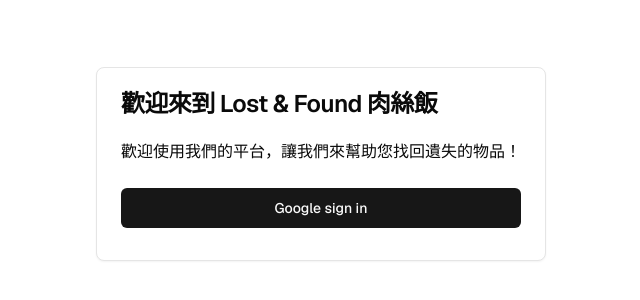
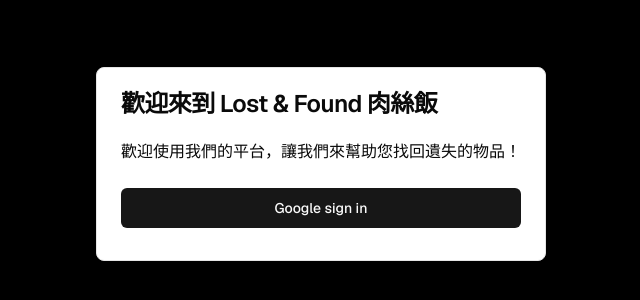
Before and after one commit to SAD-IM-project/blood, a Next.js app: page / in a window 1280 px wide. Shown: the part 236-536 px from the top of the page, without its empty margins (319-959 px from the left). Built offline with nearby package versions, Linux system fonts and the light colour scheme.

Commit message:
style: change layout to black, text to white

```diff
--- a/app/(main)/layout.tsx
+++ b/app/(main)/layout.tsx
@@ -59,7 +59,7 @@
         </div>
       ) : (
         <>
-          <header className="sticky top-0 flex h-16 items-center gap-4 border-b bg-background px-4 md:px-6 justify-between w-full bg-white z-50">
+          <header className="sticky top-0 flex h-16 items-center gap-4 border-b bg-background px-4 md:px-6 justify-between w-full bg-black text-white z-50">
             <nav className="flex items-center gap-2 text-lg font-semibold md:text-base">
               <Link
                 href="/all"
--- a/app/layout.tsx
+++ b/app/layout.tsx
@@ -22,7 +22,7 @@
 }) {
   return (
     <html lang="en" className={GeistSans.className}>
-      <body className="bg-background text-foreground">
+      <body className="bg-background text-foreground bg-black text-white">
         <main className="w-screen flex flex-col items-center h-screen">
           {children}
         </main>
```
